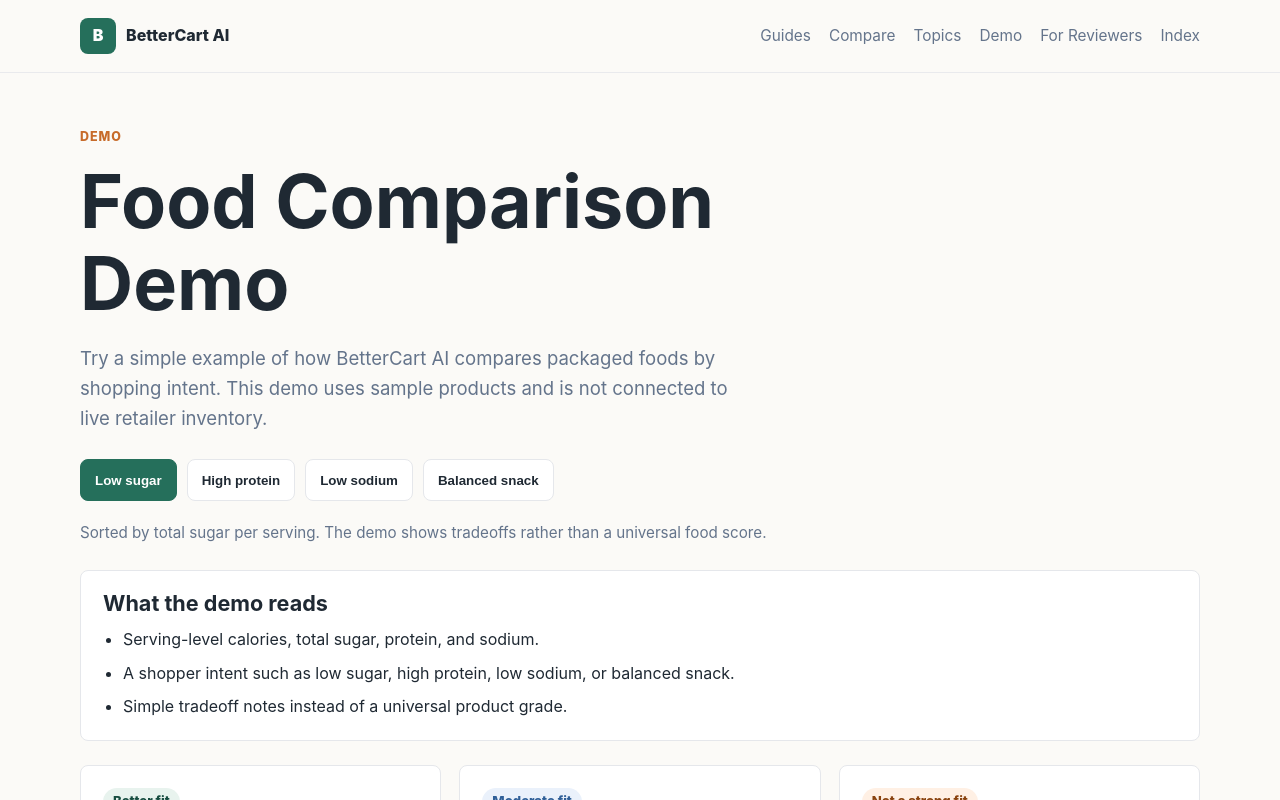
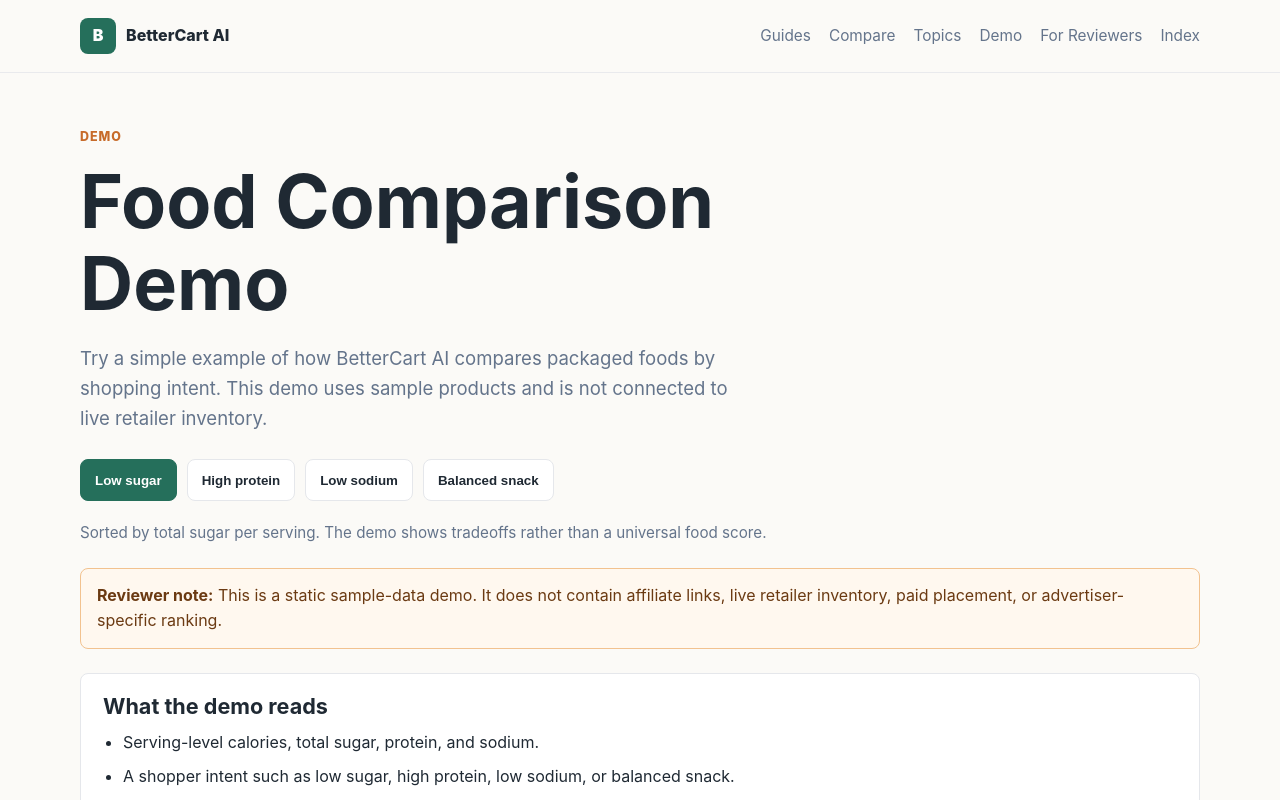
Before and after one commit to Astalos11/bettercart-ai-approval-site, a Next.js app: page /tools/food-comparison-demo in a window 1280 px wide. Shown: the top 800 px of the page. Built offline with nearby package versions, Linux system fonts and the light colour scheme; no server answers.

Commit message:
Clarify demo review boundaries

```diff
--- a/app/tools/food-comparison-demo/page.jsx
+++ b/app/tools/food-comparison-demo/page.jsx
@@ -78,6 +78,10 @@ export default function DemoPage() {
 
         <p className="small-note">{getMetricFocus(intent)} The demo shows tradeoffs rather than a universal food score.</p>
 
+        <div className="sample-data-note">
+          <strong>Reviewer note:</strong> This is a static sample-data demo. It does not contain affiliate links, live retailer inventory, paid placement, or advertiser-specific ranking.
+        </div>
+
         <div className="callout">
           <h2>What the demo reads</h2>
           <ul>
```
